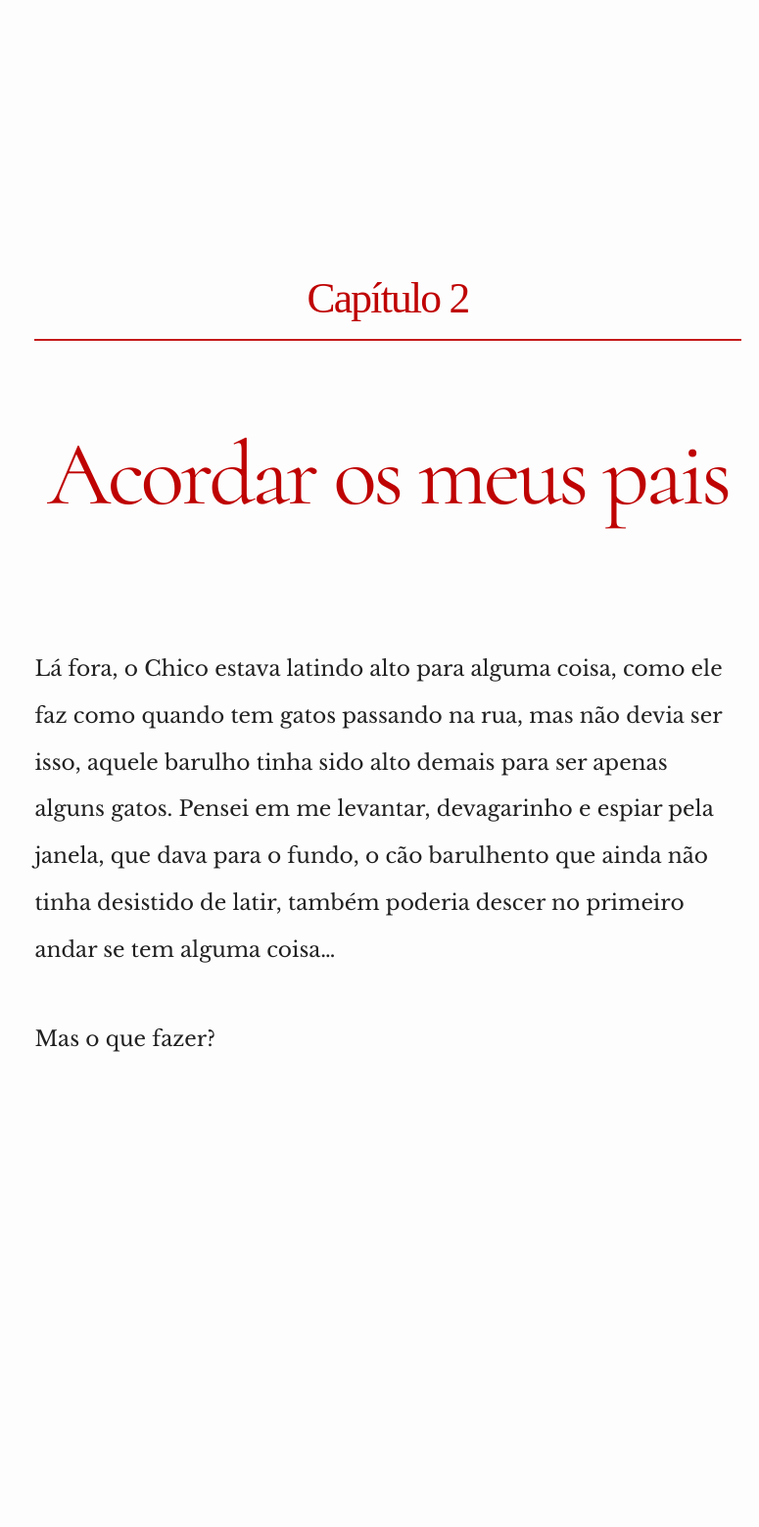
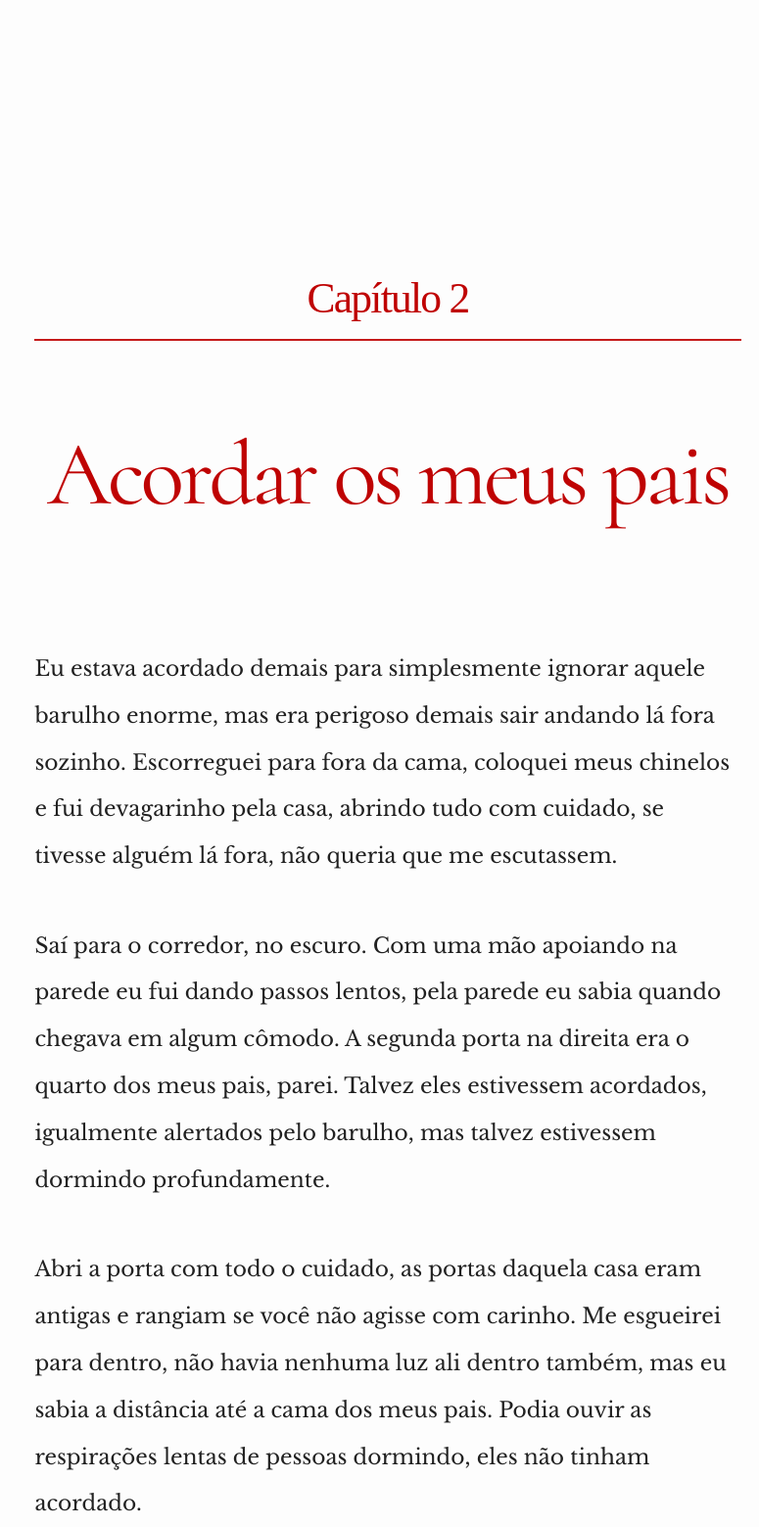
Before and after one commit to MRRaduan/book-interactive-fiction, a Jekyll site: the page built from _posts/2018-06-15-chapter-2.md, in a window 1280 px wide. Shown: the whole page at 98% size, without its empty margins (244-1019 px from the left). Built offline with Jekyll 4.4.1, drawn with Linux system fonts in a browser that asks for light colours; some web fonts are replaced; before the commit the page ends 1085 px from its top, so only the background shows below that.

Commit message:
update chapter 2 option 1

```diff
--- a/_posts/2018-06-15-chapter-2.md
+++ b/_posts/2018-06-15-chapter-2.md
@@ -12,6 +12,8 @@ categories: jekyll update
 ## Capítulo 2
 # Acordar os meus pais
 
-Lá fora, o Chico estava latindo alto para alguma coisa, como ele faz como quando tem gatos passando na rua, mas não devia ser isso, aquele barulho tinha sido alto demais para ser apenas alguns gatos. Pensei em me levantar, devagarinho e espiar pela janela, que dava para o fundo, o cão barulhento que ainda não tinha desistido de latir, também poderia descer no primeiro andar se tem alguma coisa…
+Eu estava acordado demais para simplesmente ignorar aquele barulho enorme, mas era perigoso demais sair andando lá fora sozinho. Escorreguei para fora da cama, coloquei meus chinelos e fui devagarinho pela casa, abrindo tudo com cuidado, se tivesse alguém lá fora, não queria que me escutassem.
 
-Mas o que fazer?
+Saí para o corredor, no escuro. Com uma mão apoiando na parede eu fui dando passos lentos, pela parede eu sabia quando chegava em algum cômodo. A segunda porta na direita era o quarto dos meus pais, parei. Talvez eles estivessem acordados, igualmente alertados pelo barulho, mas talvez estivessem dormindo profundamente.
+
+Abri a porta com todo o cuidado, as portas daquela casa eram antigas e rangiam se você não agisse com carinho. Me esgueirei para dentro, não havia nenhuma luz ali dentro também, mas eu sabia a distância até a cama dos meus pais. Podia ouvir as respirações lentas de pessoas dormindo, eles não tinham acordado.
```
